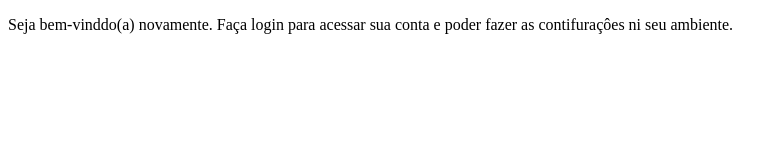
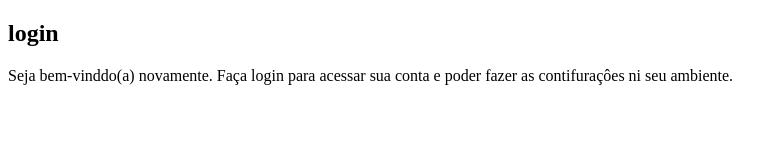
Before and after one commit to Romulop90/projeto-login, a plain HTML site: page index.html in a window 1280 px wide. Shown: the whole page, without its empty margins (0-783 px from the left). Drawn offline with Linux system fonts and the light colour scheme.

Commit message:
Update index.html

```diff
--- a/index.html
+++ b/index.html
@@ -4,7 +4,7 @@
 <head>
   <meta charset="UTF-8">
   <meta name="viewport" content="width=device-width, initial-scale=1.0">
-  <title>Document</title>
+  <title>Login</title>
   <link rel="stylesheet" href="estilos/style.css">
 </head>
 
@@ -15,6 +15,7 @@
 
       </div>
       <div id="formulario">
+        <h1>login</h1>
         <p>Seja bem-vinddo(a) novamente. Faça login para acessar sua conta e poder fazer as contifuraçôes ni seu ambiente.</p>
         <form action="login.php" method="post">
 
```
